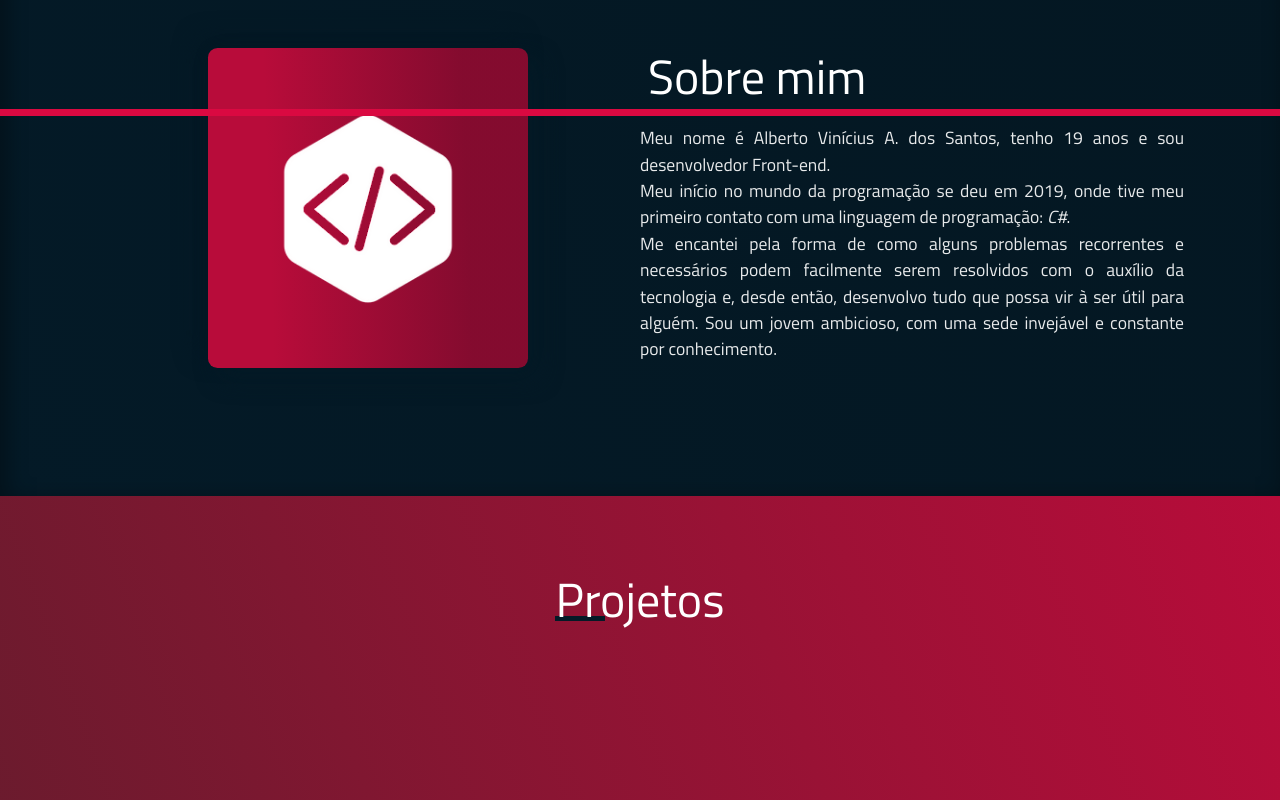
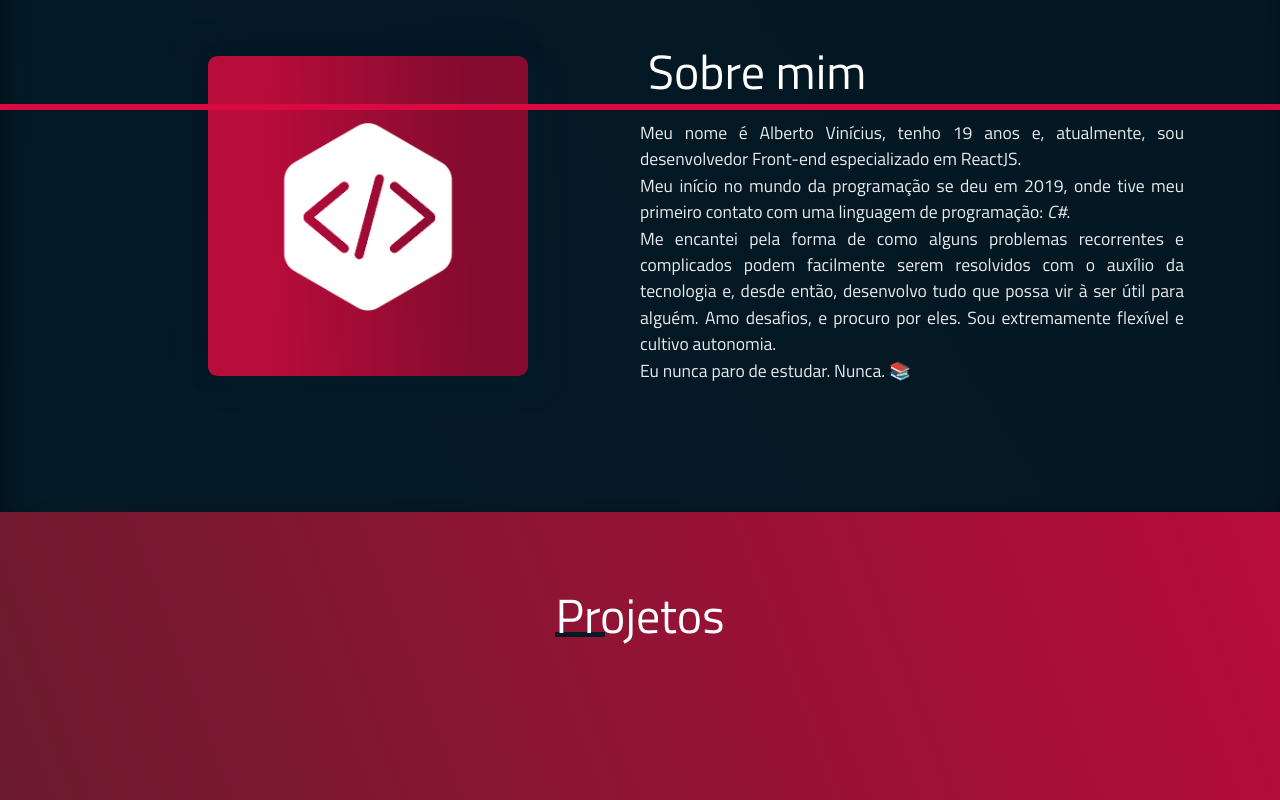
Before and after one commit to allbertuu/portfolio, a React (Create React App) app: page / in a window 1280 px wide. Shown: the part 880-1680 px from the top of the page. Built offline with nearby package versions, Linux system fonts and the light colour scheme.

Commit message:
change Sobre mim description

```diff
--- a/src/App.tsx
+++ b/src/App.tsx
@@ -88,16 +88,17 @@ function App() {
           <div className="intervalCardReveal">
             <h1 className="delaySmallReveal">Sobre mim</h1>
             <p className="delayMediumReveal">
-              Meu nome é Alberto Vinícius A. dos Santos, tenho 19 anos e sou
-              desenvolvedor Front-end. <br />
+              Meu nome é Alberto Vinícius, tenho 19 anos e, atualmente, sou
+              desenvolvedor Front-end especializado em ReactJS. <br />
               Meu início no mundo da programação se deu em 2019, onde tive meu
               primeiro contato com uma linguagem de programação: <i>C#</i>.{" "}
               <br />
               Me encantei pela forma de como alguns problemas recorrentes e
-              necessários podem facilmente serem resolvidos com o auxílio da
+              complicados podem facilmente serem resolvidos com o auxílio da
               tecnologia e, desde então, desenvolvo tudo que possa vir à ser
-              útil para alguém. Sou um jovem ambicioso, com uma sede invejável e
-              constante por conhecimento.
+              útil para alguém. Amo desafios, e procuro por eles. Sou
+              extremamente flexível e cultivo autonomia. <br />
+              Eu nunca paro de estudar. Nunca. 📚
             </p>
           </div>
         </section>
```
